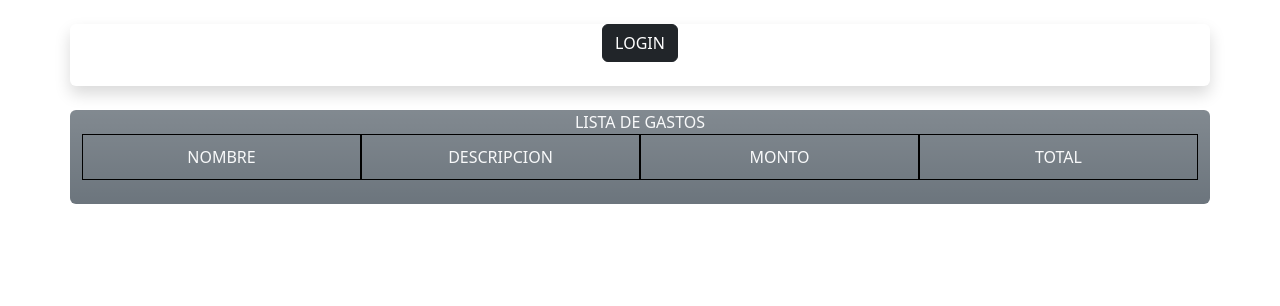
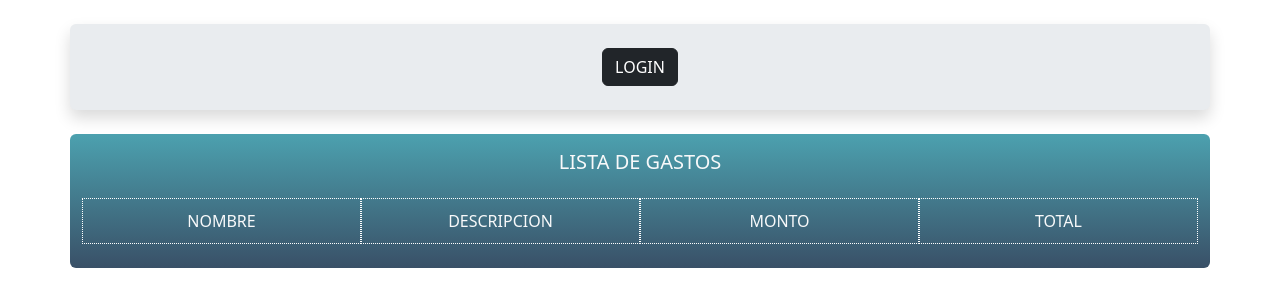
Before and after one commit to CaraRota/calculadoraGastos, a plain HTML site: page index.html in a window 1280 px wide. Drawn offline with nearby package versions, Linux system fonts and the light colour scheme.

Commit message:
Beautify

```diff
--- a/css/style.css
+++ b/css/style.css
@@ -6,13 +6,22 @@
     display: flex;
 }
 
+.column1 {
+    padding: 10px;
+    box-sizing: border-box;
+    border: 0.5px dotted #fff;
+}
+
 .column {
     padding: 10px;
-    /* Add some padding for spacing */
     box-sizing: border-box;
-    /* Include padding and border in the width */
-    border: 1px solid #000;
-    /* Add a border for visual separation */
+    border: 0.5px dotted #fff;
+}
+
+.bg-table {
+    background: #395067;
+    background: -webkit-linear-gradient(to bottom, #4CA1AF, #395067);
+    background: linear-gradient(to bottom, #4CA1AF, #395067);
 }
 
 @media screen and (max-width: 550px) {
--- a/index.html
+++ b/index.html
@@ -12,9 +12,8 @@
 </head>
 
 <body>
-    <div class="container shadow mt-4 pb-4 rounded">
+    <div class="container bg-body-secondary shadow mt-4 py-4 rounded">
         <div id="afterLogin" class="row">
-
         </div>
         <div id="addAfterLogin" class="row">
         </div>
@@ -24,16 +23,16 @@
             </div>
         </div>
     </div>
-    <div class="container bg-secondary bg-gradient mt-4 pb-4 rounded">
+    <div class="container bg-table mt-4 pb-4 rounded">
         <div class="text-center">
             <div id="appendMe" class="text-light uppercase">
-                Lista de Gastos
+                <h5 class="py-3">Lista de Gastos</h5>
                 <div class="row">
                     <div class="cell">
-                        <div class="col-3 column">Nombre</div>
-                        <div class="col-3 column">Descripcion</div>
-                        <div class="col-3 column">Monto</div>
-                        <div class="col-3 column">Total</div>
+                        <div class="col-3 column1">Nombre</div>
+                        <div class="col-3 column1">Descripcion</div>
+                        <div class="col-3 column1">Monto</div>
+                        <div class="col-3 column1">Total</div>
                     </div>
                 </div>
             </div>
--- a/js/main.js
+++ b/js/main.js
@@ -111,5 +111,14 @@ const agregaGasto = (event) => {
     <div class="col-3 column">${total}</div>
 </div>`
         createNewDiv.appendChild(nuevoGasto)
+        // Funcion para limpiar todos los datos cargados en el sistema
+        const eliminarGasto = () => {
+            let resultado = confirm("⚠️ Estas seguro que desas eliminar absolutamente todo?")
+            if (resultado === true) {
+                nuevoGasto.innerHTML = ``
+            }
+        }
+        const borrarGastos = document.querySelector("#eliminarGasto")
+        borrarGastos.addEventListener("click", eliminarGasto)
     }
 }
--- a/json/data.json
+++ /dev/null
@@ -1,3 +0,0 @@
-{
-    "gastos": []
-}
```
